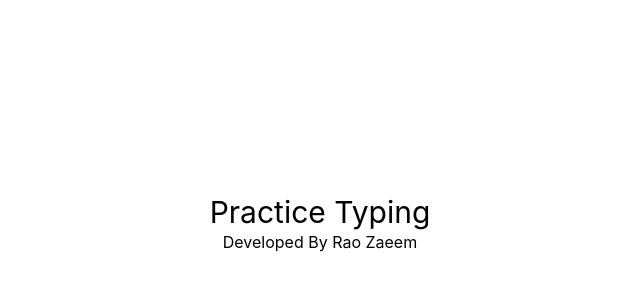
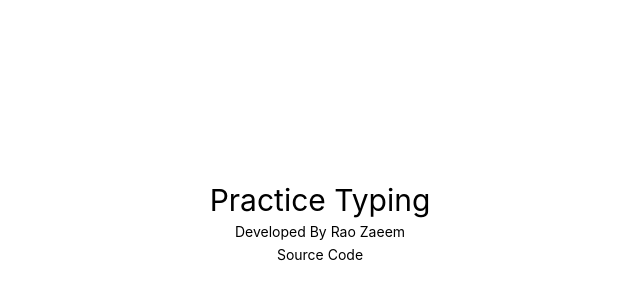
Before and after one commit to raozaeemshahid/typing-practice-webapp, a Next.js app: page / in a window 1280 px wide. Shown: the part 184-484 px from the top of the page, without its empty margins (328-968 px from the left). Built offline with nearby package versions, Linux system fonts and the light colour scheme.

Commit message:
Improved Documentation

```diff
--- a/components/typing.tsx
+++ b/components/typing.tsx
@@ -31,7 +31,7 @@ const Typing: NextPage<{ keyPressed: string[] }> = ({ keyPressed }) => {
         <meta name="description" content="Practice Typing to type like a pro" />
         <link rel="icon" href="/favicon.ico" />
       </Head>
-      <Link href="/"><a className="text-sm hover:text-blue-400">Go to Home</a></Link>
+      <Link href="/"><a className="text-sm hover:text-blue-600">Go to Home</a></Link>
       <SelectNoOfWords changeNoOfWords={changeNoOfWords} />
       <h1>Completed: {NoParagraphCompleted}</h1>
 
--- a/pages/index.tsx
+++ b/pages/index.tsx
@@ -12,7 +12,8 @@ const Home: NextPage = () => {
       </Head>
       <div className="text-center">
         <Link href="/typing"><a className="text-3xl hover:text-blue-600">Practice Typing</a></Link>
-        <p>Developed By Rao Zaeem</p>
+        <p className="text-sm mt-1">Developed By Rao Zaeem</p>
+        <a className="text-sm hover:text-blue-600" href="https://github.com/raozaeemshahid/typing-practice-webapp">Source Code</a>
       </div>
     </div>
   );
```
Also changed, not shown: 1 other file (tests, documents, lock files or other folders).
